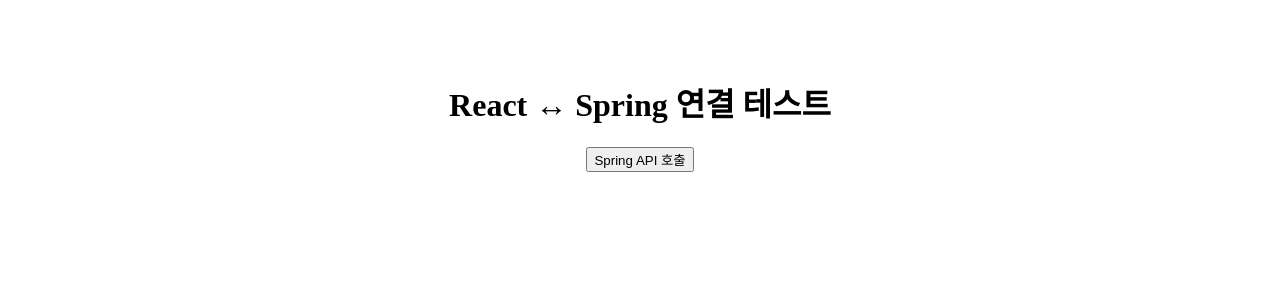
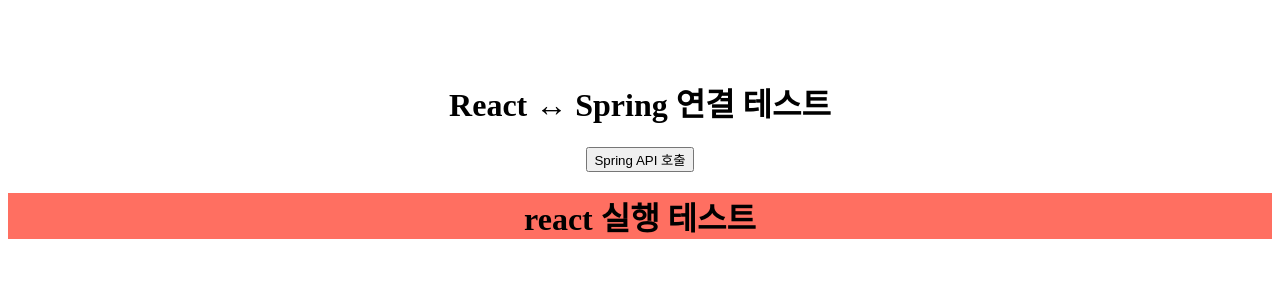
Before and after one commit to sejkim2/opensw_project, a React (Create React App) app in the folder requirements/frontend/: page / in a window 1280 px wide. Shown: the top 300 px of the page. Built offline with nearby package versions, Linux system fonts and the light colour scheme.

Commit message:
frontend Docker-react 연결확인

```diff
--- a/requirements/frontend/src/App.css
+++ b/requirements/frontend/src/App.css
@@ -36,3 +36,8 @@
     transform: rotate(360deg);
   }
 }
+
+.container{
+  background-color: #ff6f61;
+
+}
--- a/requirements/frontend/src/App.js
+++ b/requirements/frontend/src/App.js
@@ -1,5 +1,6 @@
 import React, { useState } from "react";
 import axios from "axios";
+import './App.css';
 
 function App() {
   const [message, setMessage] = useState("");
@@ -19,6 +20,12 @@
       <h1>React ↔ Spring 연결 테스트</h1>
       <button onClick={fetchMessage}>Spring API 호출</button>
       <p>{message}</p>
+
+      <div className="container">
+        <h1>react 실행 테스트</h1>
+      </div>
+
+
     </div>
   );
 }
```
